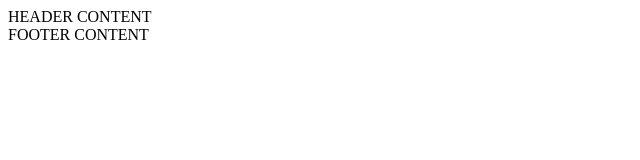
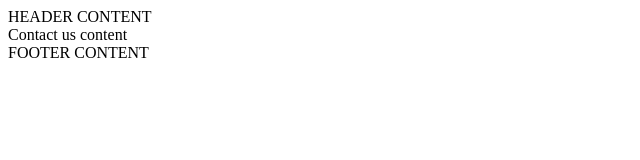
Before and after one commit to julijajarmale/18-git-conflict, a website: page index.html in a window 1280 px wide. Shown: the whole page, without its empty margins (0-640 px from the left). Drawn offline with Linux system fonts and the light colour scheme.

Commit message:
contacts

```diff
--- a/index.html
+++ b/index.html
@@ -10,6 +10,9 @@
     <header>
         HEADER CONTENT
     </header>
+    <section>
+        Contact us content
+    </section>
    <footer>
        FOOTER CONTENT
    </footer>
```
